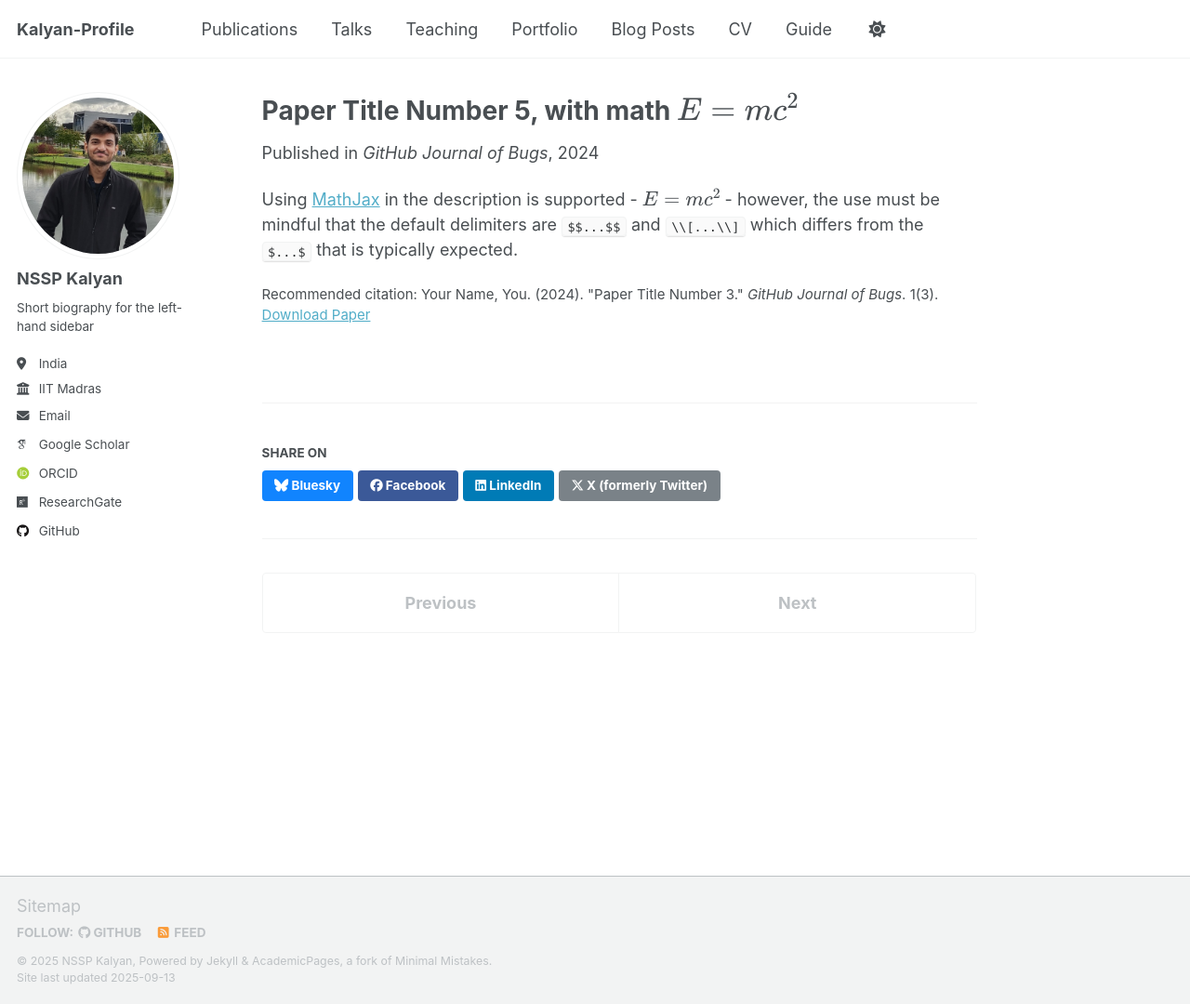
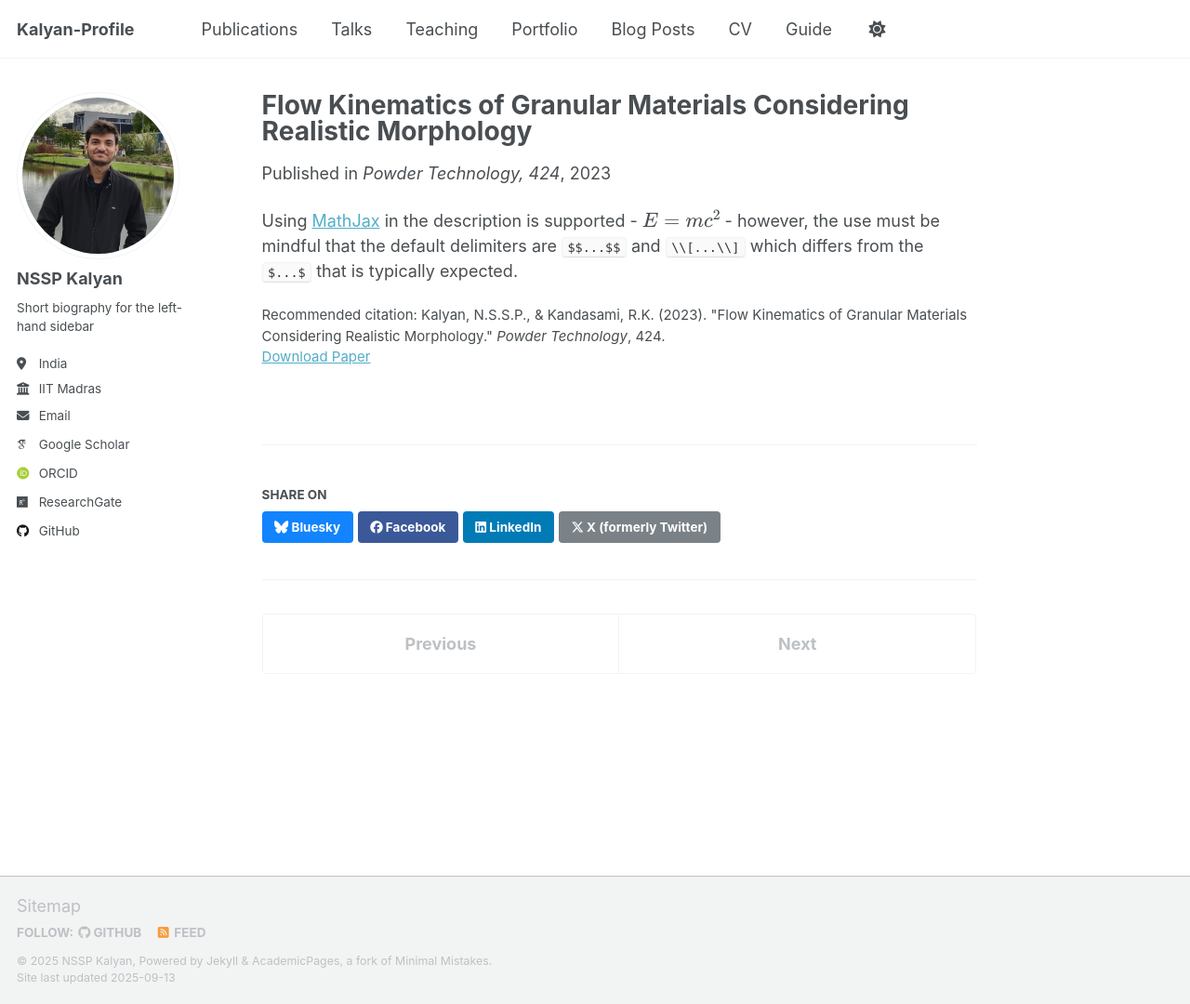
Before and after one commit to pkc137/sudo_template_website, a Jekyll site: the page built from _publications/2025-06-08-paper-title-number-5.md, in a window 1280 px wide and 1080 px high. Shown: the whole window at 93% size. Built offline with Jekyll 4.4.1, drawn with Linux system fonts in a browser that asks for light colours; some web fonts are replaced; a script that is not in the unit is left out.

Commit message:
Update 2025-06-08-paper-title-number-5.md

```diff
--- a/_publications/2025-06-08-paper-title-number-5.md
+++ b/_publications/2025-06-08-paper-title-number-5.md
@@ -1,13 +1,13 @@
 ---
-title: "Paper Title Number 5, with math $$E=mc^2$$"
+title: "Flow Kinematics of Granular Materials Considering Realistic Morphology"
 collection: publications
-category: conferences
-permalink: /publication/2024-02-17-paper-title-number-4
-excerpt: 'This paper is about a famous math equation, $$E=mc^2$$'
-date: 2024-02-17
-venue: 'GitHub Journal of Bugs'
-paperurl: 'http://academicpages.github.io/files/paper3.pdf'
-citation: 'Your Name, You. (2024). &quot;Paper Title Number 3.&quot; <i>GitHub Journal of Bugs</i>. 1(3).'
+category: manuscripts
+permalink: /publication/2023-granular-flow-kinematics
+excerpt: 'This study investigates flow kinematics of granular materials by considering realistic particle morphology.'
+date: 2023-02-01
+venue: 'Powder Technology, 424'
+paperurl: 'https://www.sciencedirect.com/science/article/pii/S0032591023003005'
+citation: 'Kalyan, N.S.S.P., & Kandasami, R.K. (2023). "Flow Kinematics of Granular Materials Considering Realistic Morphology." <i>Powder Technology</i>, 424.'
 ---
 
 Using [MathJax](https://www.mathjax.org/) in the description is supported - $$E=mc^2$$ - however, the use must be mindful that the default delimiters are `$$...$$` and `\\[...\\]` which differs from the `$...$` that is typically expected.
```
